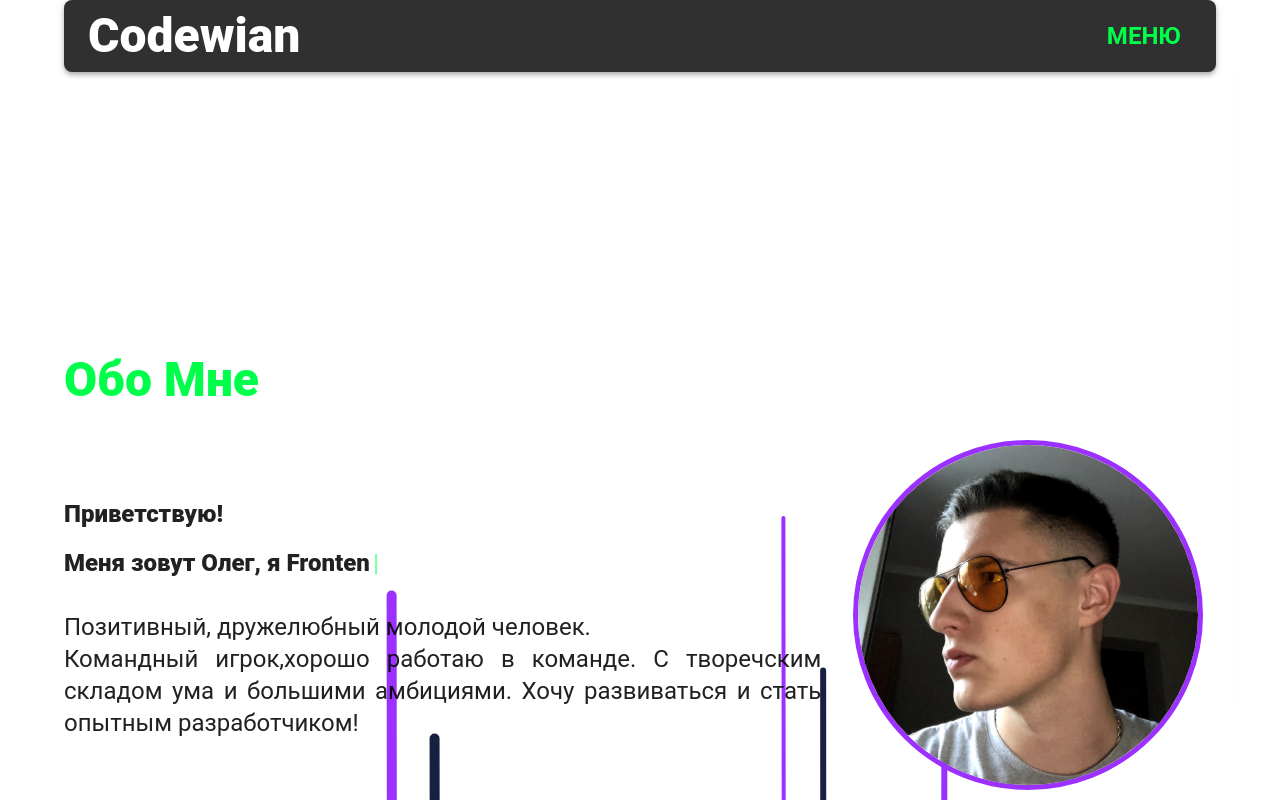
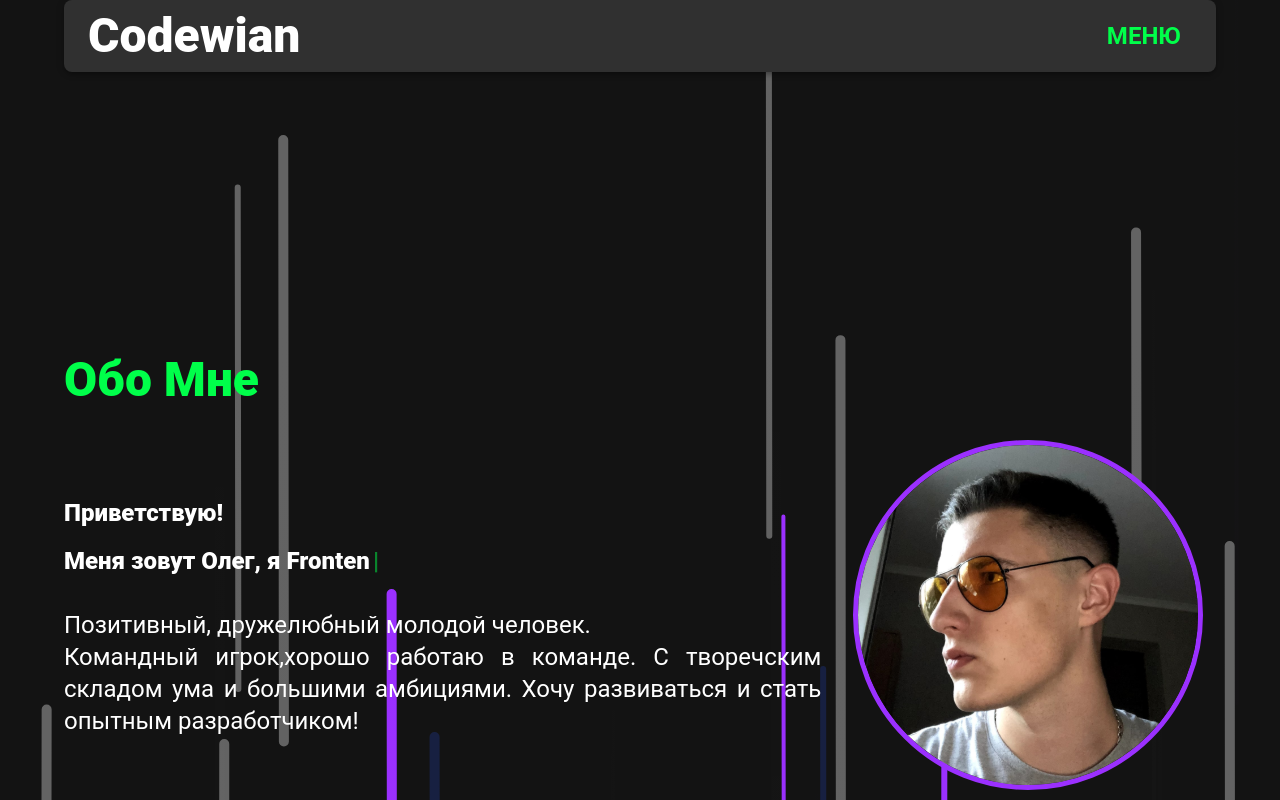
Before and after one commit to Codexup5/codewian-app, a Next.js app: page / in a window 1280 px wide. Shown: the top 800 px of the page. Built offline with nearby package versions, Linux system fonts and the light colour scheme.

Commit message:
codewian-app-2: Removing CSS Baseline

```diff
--- a/src/assets/styles/app.scss
+++ b/src/assets/styles/app.scss
@@ -12,7 +12,7 @@ html {
 html,
 body {
     color: #fff;
-    background-color: #303030;
+    background-color: #131313;
     background-image: url('../../assets/images/moon.svg');
     background-position: center;
     background-repeat: no-repeat;
--- a/src/layouts/main-layouts.jsx
+++ b/src/layouts/main-layouts.jsx
@@ -1,4 +1,4 @@
-import { Container, CssBaseline } from '@mui/material';
+import { Container } from '@mui/material';
 import { useState } from 'react';
 
 import Footer from '@components/footer/footer';
@@ -10,7 +10,6 @@ const MainLayouts = ({ children }) => {
 
     return (
         <Container fixed maxWidth="lg">
-            <CssBaseline />
             <Header setOpen={setOpen} />
             <Menu open={open} setOpen={setOpen} />
             <section role="main">{children}</section>
```
Also changed, not shown: src/pages/index.jsx (line endings or trailing spaces).
